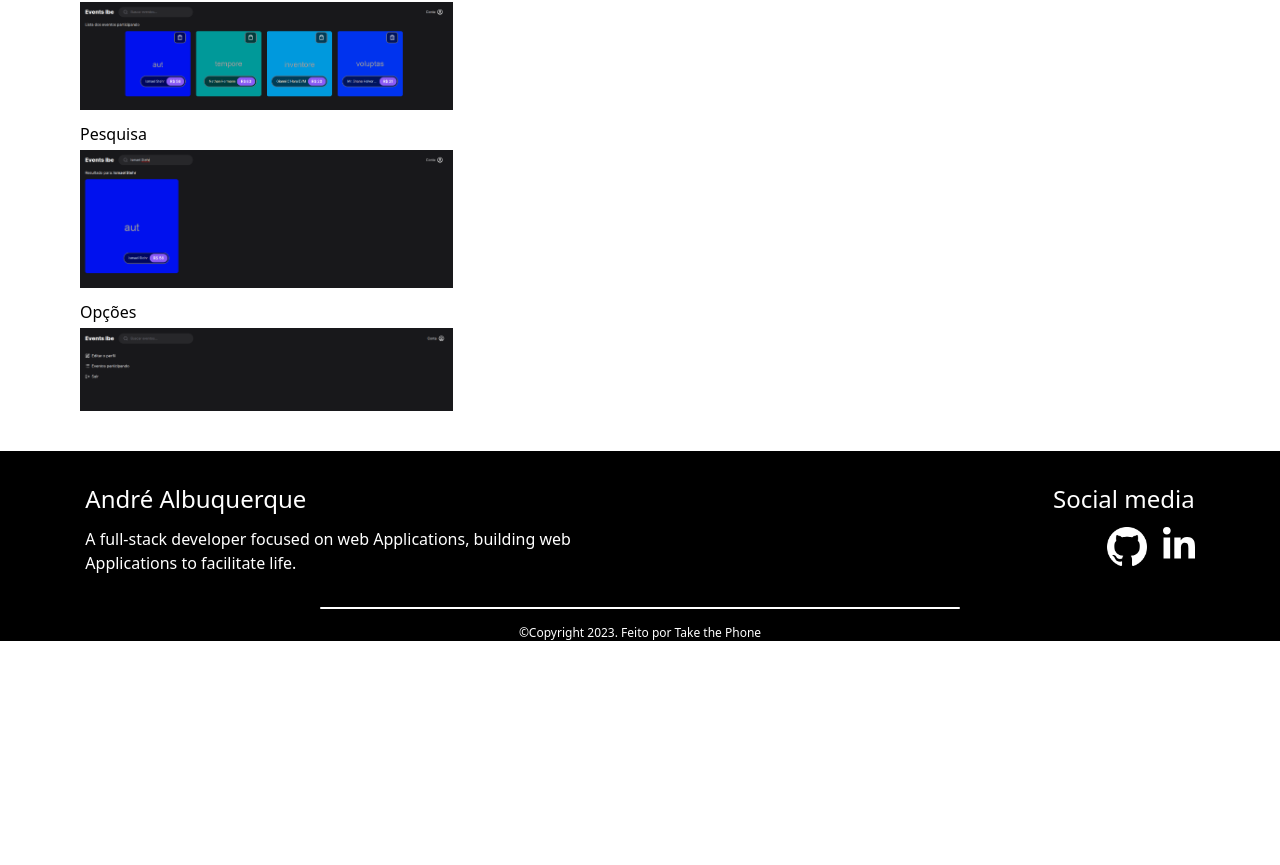
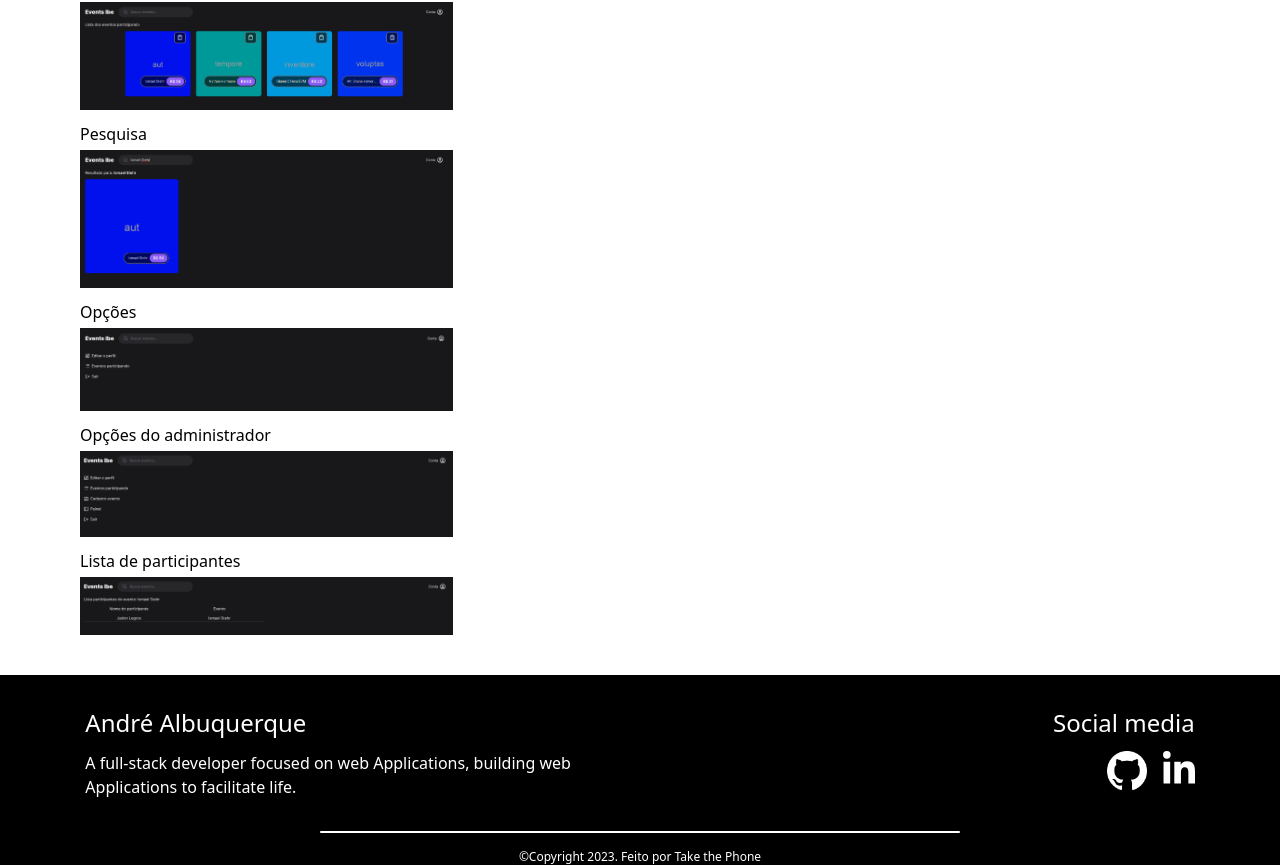
Before and after one commit to andre-albuquerque01/Portifolio_react, a React (Vite) app: page /events in a window 1280 px wide. Shown: the part 2655-3520 px from the top of the page. Before the commit the page ends 3296 px from the top, so only its background shows below. Built offline with nearby package versions, Linux system fonts and the light colour scheme.

Commit message:
adjusment in the layout

```diff
--- a/src/componets/about.jsx
+++ b/src/componets/about.jsx
@@ -1,7 +1,7 @@
 /* eslint-disable react/no-unescaped-entities */
 function About() {
     return (
-        <section className="border border-t-2 border-b-0 sm:min-h-[100%] md:h-screen" id="about">
+        <section className="border border-t-2 border-b-0 sm:min-h-[100%] md:min-h-screen" id="about">
             <div className="text-center mt-20">
                 <div className="text-4xl">
                     <h1>ABOUT ME</h1>
@@ -11,7 +11,7 @@ function About() {
                     <p>Here you will find more information about me, what I do, and my current skills mostly in terms of programming and technology.</p>
                 </div>
             </div>
-            <div className="max-sm:block sm:flex  mt-20 justify-evenly mb-10">
+            <div className="max-sm:block sm:flex mt-20 justify-evenly mb-10">
                 <div className="sm:w-2/5 space-y-3 mr-2 ml-2 text-justify">
                     <div className="space-y-2">
                         <h1 className="text-2xl">Get to know me!</h1>
--- a/src/componets/projects.jsx
+++ b/src/componets/projects.jsx
@@ -18,7 +18,7 @@ function Projects() {
                     <p>Here you will find some of the principal personal projects that I have created</p>
                 </div>
             </div>
-            <div className='sm:flex max-md:flex-col max-md:items-center justify-center'>
+            <div className='sm:flex sm:flex-col md:items-center lg:flex-row md:flex-col max-md:items-center justify-center'>
                 <div className='sm:w-2/5'>
                     {/* IFOME */}
                     {/* <div className="text-center mt-10">
--- a/src/componets/projects/Events.jsx
+++ b/src/componets/projects/Events.jsx
@@ -1,10 +1,13 @@
+/* eslint-disable react/no-unescaped-entities */
 import mer from '../../img/imgEvents/mer.png'
 import dashboard from '../../img/imgEvents/dashboard.png'
 import event from '../../img/imgEvents/event.png'
 import index from '../../img/imgEvents/index.png'
 import painel from '../../img/imgEvents/painel.png'
+import painelAdm from '../../img/imgEvents/painelAdm.png'
 import painelParticipando2 from '../../img/imgEvents/painelParticipando2.png'
 import search from '../../img/imgEvents/search.png'
+import listP from '../../img/imgEvents/listDeParticipante.png'
 
 export const Events = () => {
     return (
@@ -199,6 +202,14 @@ export const Events = () => {
                                         <p className='mt-3 mb-1'>Opções</p>
                                         <img src={painel} alt="Opções" />
                                     </div>
+                                    <div className="">
+                                        <p className='mt-3 mb-1'>Opções do administrador</p>
+                                        <img src={painelAdm} alt="Opções" />
+                                    </div>
+                                    <div className="">
+                                        <p className='mt-3 mb-1'>Lista de participantes</p>
+                                        <img src={listP} alt="Lista de participante" />
+                                    </div>
                                 </div>
                             </div>
                         </div>
```
